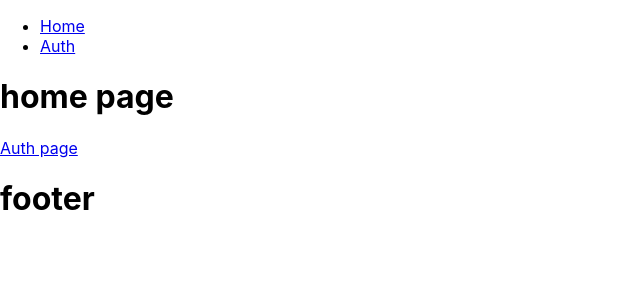
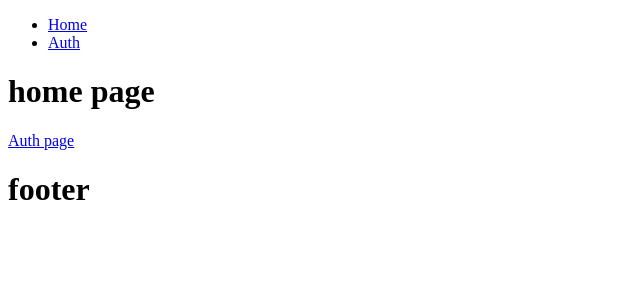
Before and after one commit to bankov758/Logistic-Company, a React (Create React App) app in the folder frontend/: page / in a window 1280 px wide. Shown: the top 300 px of the page, without its empty margins (0-640 px from the left). Built offline with nearby package versions, Linux system fonts and the light colour scheme.

Commit message:
Restructure the frontend app

```diff
--- a/frontend/src/index.css
+++ /dev/null
@@ -1,13 +0,0 @@
-body {
-  margin: 0;
-  font-family: -apple-system, BlinkMacSystemFont, 'Segoe UI', 'Roboto', 'Oxygen',
-    'Ubuntu', 'Cantarell', 'Fira Sans', 'Droid Sans', 'Helvetica Neue',
-    sans-serif;
-  -webkit-font-smoothing: antialiased;
-  -moz-osx-font-smoothing: grayscale;
-}
-
-code {
-  font-family: source-code-pro, Menlo, Monaco, Consolas, 'Courier New',
-    monospace;
-}
--- a/frontend/src/index.tsx
+++ b/frontend/src/index.tsx
@@ -1,19 +1,18 @@
 import React from 'react';
 import ReactDOM from 'react-dom/client';
-import './index.css';
+
+//global styles
+import './styles/globals.css';
+
 import App from './App';
-import reportWebVitals from './reportWebVitals';
 
+//React root element
 const root = ReactDOM.createRoot(
   document.getElementById('root') as HTMLElement
 );
+
 root.render(
   <React.StrictMode>
     <App />
   </React.StrictMode>
 );
-
-// If you want to start measuring performance in your app, pass a function
-// to log results (for example: reportWebVitals(console.log))
-// or send to an analytics endpoint. Learn more: https://bit.ly/CRA-vitals
-reportWebVitals();
--- a/frontend/src/react-app-env.d.ts
+++ /dev/null
@@ -1 +0,0 @@
-/// <reference types="react-scripts" />
```
Also changed, not shown: frontend/src/setupTests.ts (deleted, +0 -5 lines), frontend/src/styles/globals.css (added).
